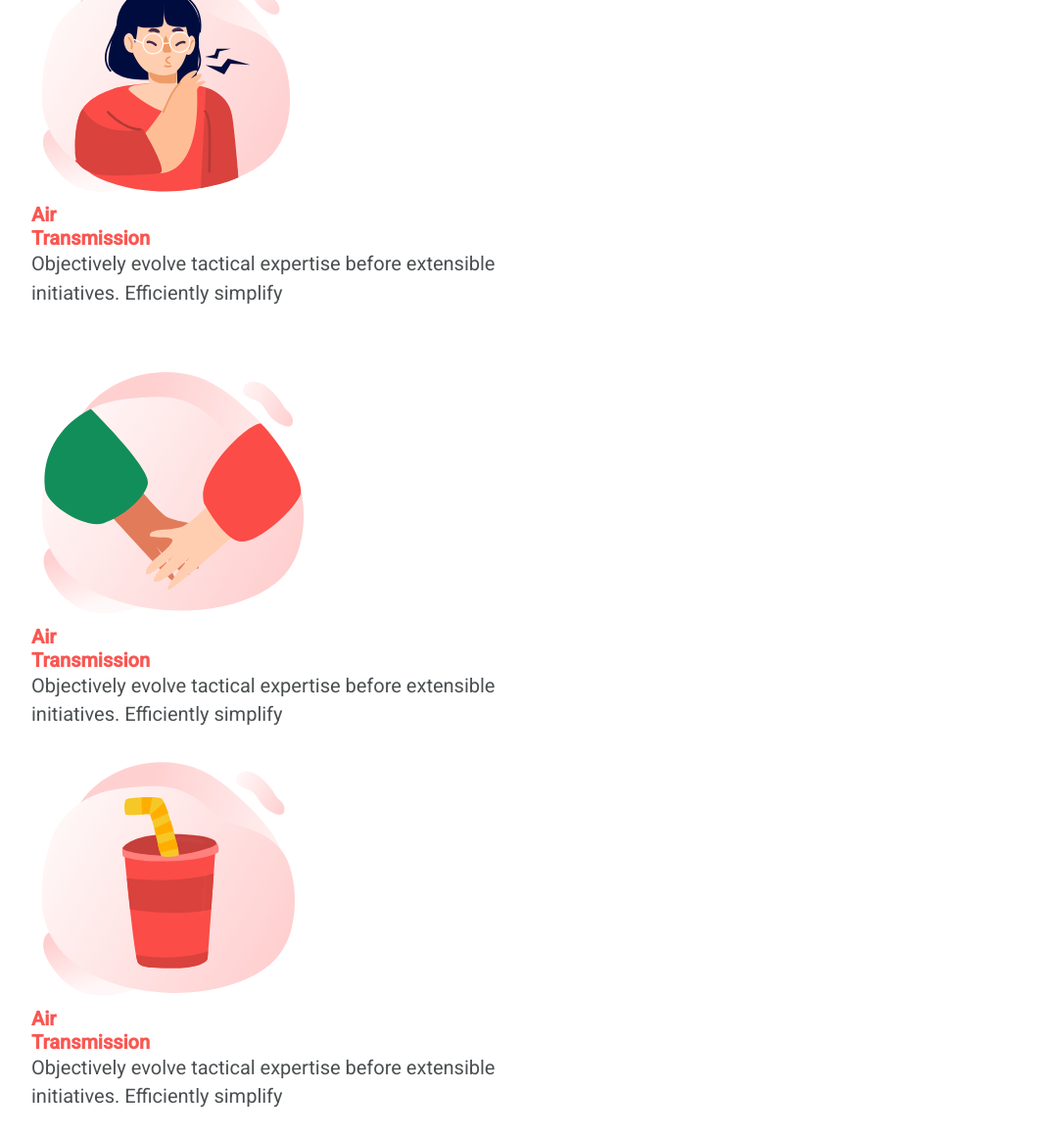
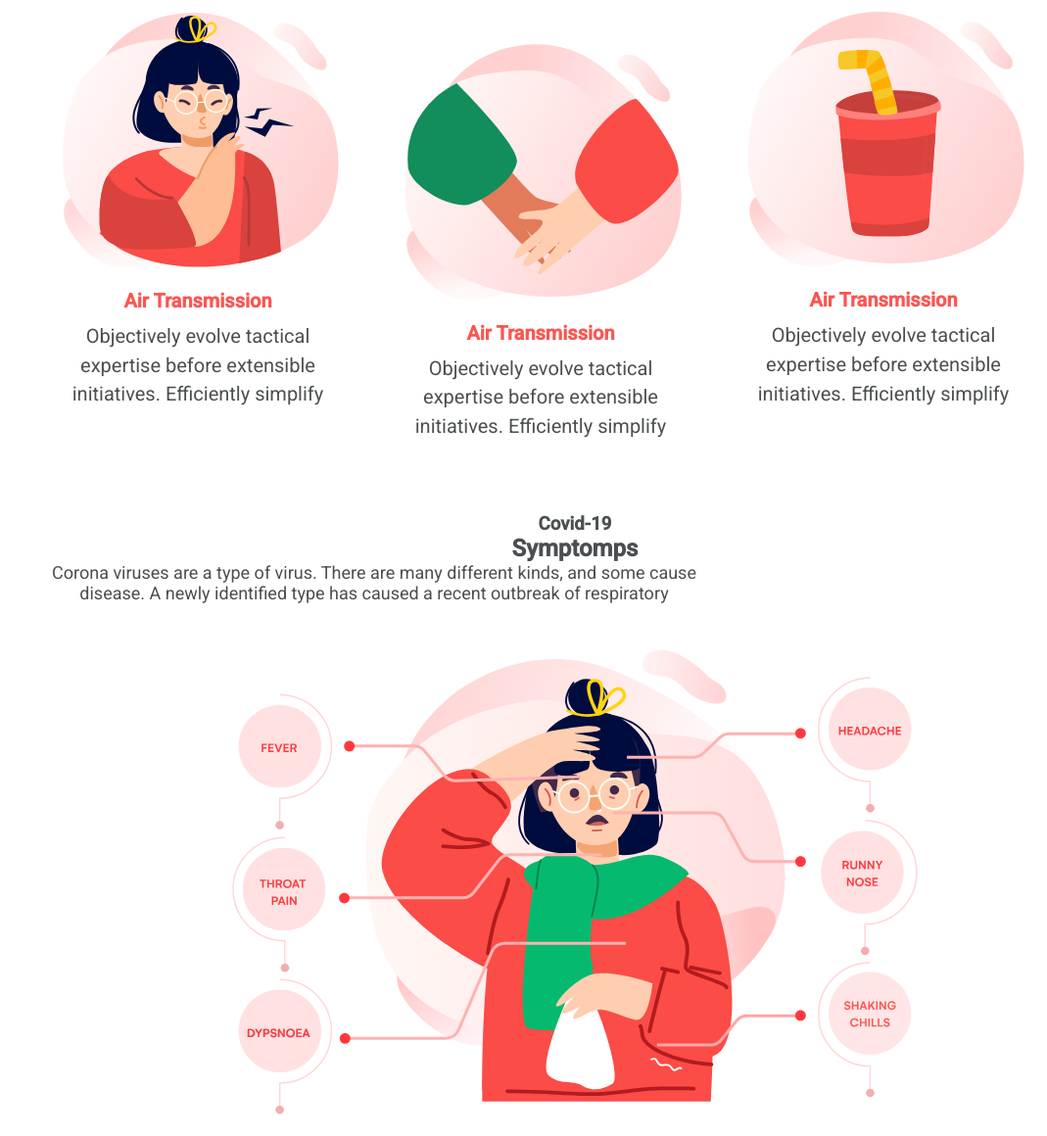
Before and after one commit to ummuhan/Kodluyoruz_Bootcamp_H3_O3, a plain HTML site: page index.html in a window 1280 px wide. Shown: the part 1170-2330 px from the top of the page at 98% size, without its empty margins (53-1122 px from the left). Drawn offline with nearby package versions, Linux system fonts and the light colour scheme.

Commit message:
Resim bölümü eklendi.

```diff
--- a/index.html
+++ b/index.html
@@ -116,6 +116,7 @@
                             <h3 class="third-wrap__h3 h3">Air Transmission</h3>
                             <p class="third-wrap__p p">Objectively evolve tactical expertise before extensible initiatives. Efficiently simplify</p>
                         </div>
+
                     </div>
                     </div>
                     <div class="col-12 col-md-4">
@@ -138,6 +139,27 @@
 
             </div>
         </section>
+
+        <section>
+            <div class="container">
+                <div class="fourth-wrap">
+                    <div class="fourth-wrap__text">
+                        <h3 class="fourth-wrap__h3 ">Covid-19</h3>
+                        <h1 class="fourth-wrap__h1 ">
+                            Symptomps</h1>
+                        <p class="fourth-wrap__p ">Corona viruses are a type of virus. There are many different kinds, and some cause disease. A newly identified type has caused a recent outbreak of respiratory </p>
+                    </div>
+                    <div class="fourth-wrap__image">
+                        <figure>
+                            <img src="images/image.svg" alt="Symptomps">
+                        </figure>
+                    </div>
+
+                </div>
+            </div>
+
+        </section>
+
     </main>
 
 
--- a/style.scss
+++ b/style.scss
@@ -84,7 +84,7 @@ $c_renkli_baslik: #FA5652;
     font-size:35px;
     color: $c_baslik;
     width: 500px;
-    line-height: 48px;
+    // line-height: 48px;
     margin-bottom: 15;
 }
 .h3{
@@ -152,6 +152,7 @@ $c_renkli_baslik: #FA5652;
 }
 
 .second-wrap{
+    margin-bottom: 40px;
    &__button{
        background-color: rgba(250, 86, 82, 0.15);
        color: #FA5652;
@@ -168,6 +169,52 @@ $c_renkli_baslik: #FA5652;
    }
 
 
+}
+
+.third-wrap{
+
+    margin: 10px;
+
+    &__cards{
+        border: 1px solid rgba(93, 39, 38, 0.15);
+        margin-bottom: 15px;
+        text-align: center;
+        &:hover{
+            background-color:  rgba(165, 73, 71, 0.15);
+        }
+    }
+
+  img{
+      width: 200px;
+  }
+
+  &__text{
+      margin:10px;
+
+  }
+  &__p{
+      margin-top: 10px;
+      width: 450px;
+
+  }
+
+
+}
+
+.fourth-wrap{
+    margin-top: 20px;
+    text-align: center;
+
+    &__h1{
+     font-weight: 700px;
+     margin-inline-end: 0px;
+    }
+
+
+
+    img{
+        width: 450px;
+    }
 }
 
 
@@ -324,6 +371,38 @@ $c_renkli_baslik: #FA5652;
          }
     }
 
+    .third-wrap{
+
+        display: flex;
+        justify-content: space-between;
+
+        img{
+            width: 250px;
+        }
+        &__p{
+            width: 250px;
+        }
+
+    }
+
+    .fourth-wrap{
+        margin-top: 20px;
+        text-align: center;
+
+        &__h1{
+         font-weight: 700px;
+        //  line-height: ;
+        }
+
+        &__p{
+           width: 700px;
+           font-size: 18px
+        }
+
+        img{
+            width: 700px;
+        }
+    }
 
  }
  @media  screen and (min-width:992px){
@@ -380,5 +459,29 @@ $c_renkli_baslik: #FA5652;
             margin-left: 70px;
         }
     }
+    .third-wrap{
+        margin-right: 30px;
+
+        &:last-of-type{
+            margin: none;
+        }
+        display: flex;
+        justify-content: space-between;
+
+        &__cards{
+            border: none;
+            border-bottom: 3px solid transparent;
+            &:hover{
+                border-bottom: 3px solid red;
+            }
+        }
+        img{
+            width: 300px;
+        }
+        &__p{
+            width: 300px;
+        }
+
+    }
 
  }
```
Also changed, not shown: images/image.svg (added), style.css, 1 other file.
